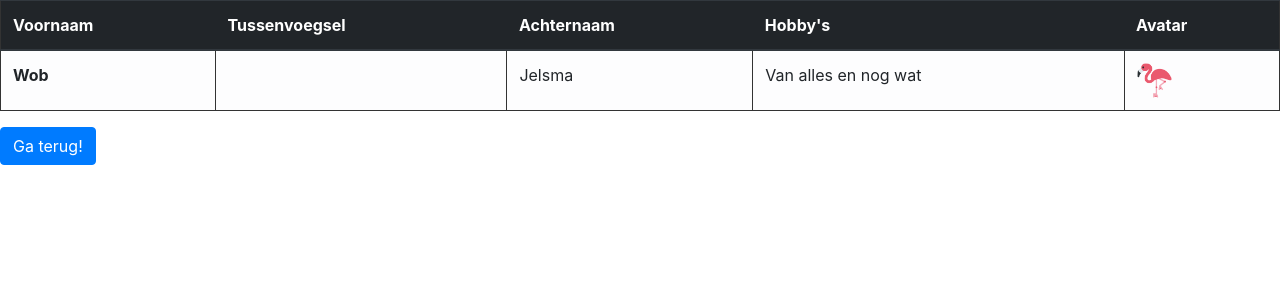
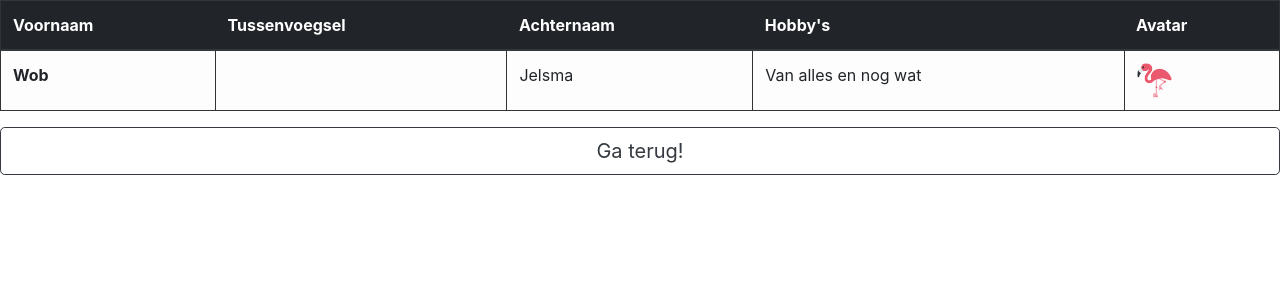
Before and after one commit to rra-am1a-2018/proeftoets-am1a, a PHP site: page /wob_Fatpike.php in a window 1280 px wide. Shown: the top 300 px of the page. Run offline with PHP 8.4, Linux system fonts and the light colour scheme.

Commit message:
changed the button to a btn-block + btn-outline-dark

```diff
--- a/wob_Fatpike.php
+++ b/wob_Fatpike.php
@@ -35,7 +35,7 @@
       </tbody>
     </table>
 
-    <a class="btn btn-primary" href="index.php" role="button">Ga terug!</a>
+    <a class="btn btn-outline-dark btn-lg btn-block" href="index.php" role="button">Ga terug!</a>
 
     <!-- Optional JavaScript -->
     <!-- jQuery first, then Popper.js, then Bootstrap JS -->
```
